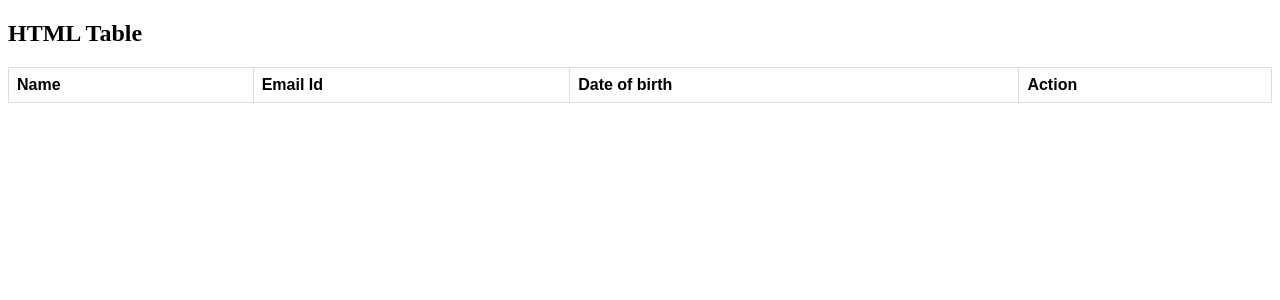
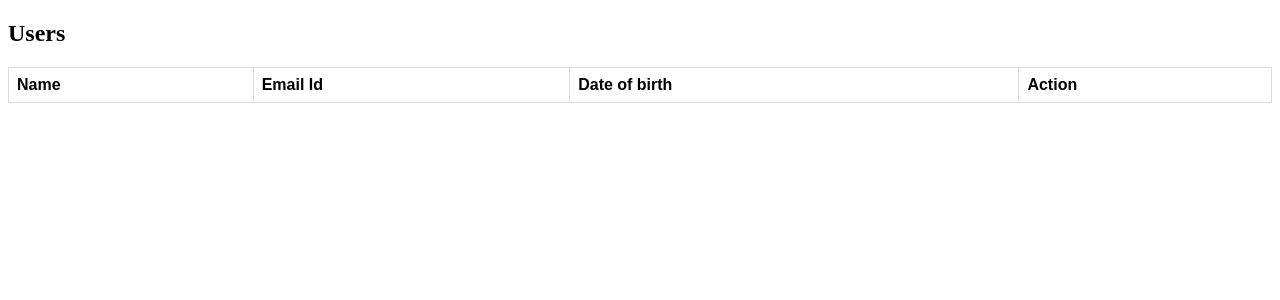
Before and after one commit to shubhaam-p/user-form-crud-app, a PHP site: page /views/listUsers.php in a window 1280 px wide. Shown: the top 300 px of the page. Run offline with PHP 8.4, Linux system fonts and the light colour scheme; lists and menus that the app fills with data are empty.

Commit message:
Updated the title of list page

```diff
--- a/views/listUsers.php
+++ b/views/listUsers.php
@@ -9,7 +9,7 @@
 </head>
 
 <body>
-<h2>HTML Table</h2>
+<h2>Users</h2>
 
 <!-- <div id="listUser"></div> -->
 
```
